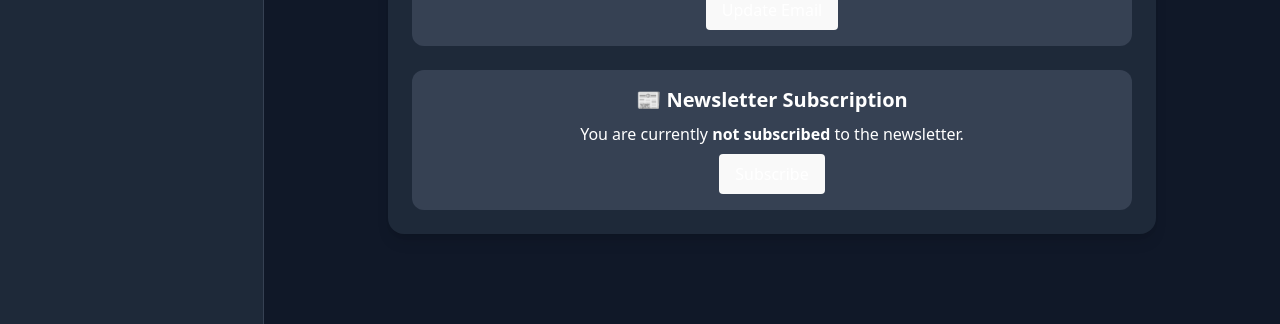
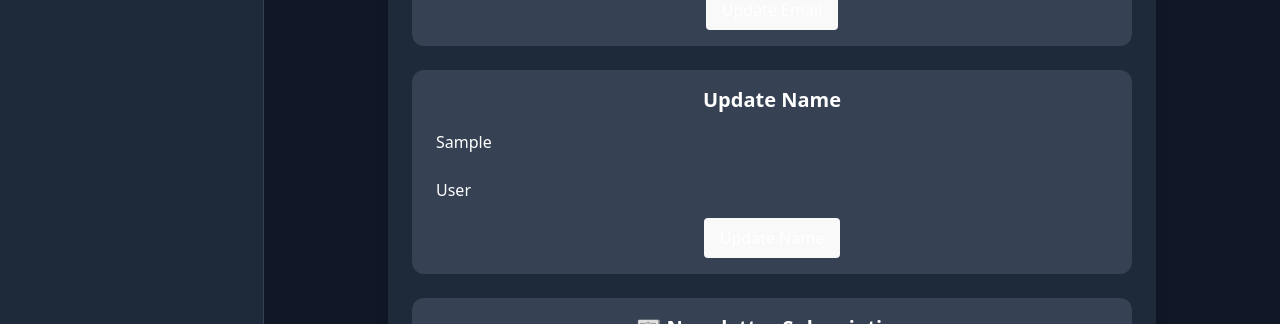
Before and after one commit to andreamarciano/code-atlas, a React (Vite) app in the folder frontend/: page /profile in a window 1280 px wide. Shown: the part 406-730 px from the top of the page. Built offline with nearby package versions, Linux system fonts and the light colour scheme; no server answers; sample sign-in values are in the browser's storage.

Commit message:
modify first/last name
new routes; personal data section modified;

```diff
--- a/frontend/src/pages/Profile/PersonalDataSection.tsx
+++ b/frontend/src/pages/Profile/PersonalDataSection.tsx
@@ -10,6 +10,12 @@ interface PersonalDataProps {
   setNewsletterStatus: (val: boolean) => void;
   newsletterMessage: string;
   setNewsletterMessage: (msg: string) => void;
+  newFirstName: string;
+  setNewFirstName: (name: string) => void;
+  newLastName: string;
+  setNewLastName: (name: string) => void;
+  nameMessage: string;
+  setNameMessage: (msg: string) => void;
 }
 
 export default function PersonalDataSection({
@@ -21,10 +27,17 @@ export default function PersonalDataSection({
   setNewsletterStatus,
   newsletterMessage,
   setNewsletterMessage,
+  newFirstName,
+  setNewFirstName,
+  newLastName,
+  setNewLastName,
+  nameMessage,
+  setNameMessage,
 }: PersonalDataProps) {
   const { user, setUser } = useUser();
   if (!user) return null;
 
+  // Change Email
   const handleEmailChange = async () => {
     try {
       const token = localStorage.getItem("token");
@@ -51,6 +64,7 @@ export default function PersonalDataSection({
     }
   };
 
+  // Toggle Newsletter
   const handleNewsletterToggle = async () => {
     try {
       const token = localStorage.getItem("token");
@@ -78,10 +92,55 @@ export default function PersonalDataSection({
     }
   };
 
+  // Change First/Last name
+  const handleNameChange = async () => {
+    const trimmedFirstName = newFirstName.trim();
+    const trimmedLastName = newLastName.trim();
+
+    if (
+      (trimmedFirstName !== "" && trimmedFirstName.length > 15) ||
+      (trimmedLastName !== "" && trimmedLastName.length > 15)
+    ) {
+      setNameMessage("First or Last name too long (max 15 characters)");
+      return;
+    }
+
+    const body: { firstName?: string; lastName?: string } = {};
+    if (trimmedFirstName !== "") body.firstName = trimmedFirstName;
+    if (trimmedLastName !== "") body.lastName = trimmedLastName;
+
+    if (Object.keys(body).length === 0) {
+      setNameMessage("Please enter a first or last name to update.");
+      return;
+    }
+
+    try {
+      const token = localStorage.getItem("token");
+
+      const res = await fetch("http://localhost:4000/api/profile/name", {
+        method: "PUT",
+        headers: {
+          "Content-Type": "application/json",
+          Authorization: `Bearer ${token}`,
+        },
+        body: JSON.stringify(body),
+      });
+
+      const data = await res.json();
+      if (!res.ok) throw new Error(data.error || "Unkown error");
+
+      setUser({ ...user, ...data });
+      localStorage.setItem("user", JSON.stringify({ ...user, ...data }));
+      setNameMessage("Name updated");
+    } catch (err) {
+      setNameMessage(`${err}`);
+    }
+  };
+
   return (
     <section className="bg-gray-800 rounded-2xl p-6 shadow-lg max-w-3xl mx-auto">
       <h2 className="text-2xl font-bold mb-6 flex items-center gap-2">
-        <ClipboardList className="w-6 h-6"/> Personal Data
+        <ClipboardList className="w-6 h-6" /> Personal Data
       </h2>
 
       {/* User Info */}
@@ -147,6 +206,42 @@ export default function PersonalDataSection({
         </div>
       </div>
 
+      {/* Name Update Form */}
+      <div className="bg-gray-700 p-4 rounded-xl mb-6">
+        <h3 className="text-xl font-semibold mb-2">Update Name</h3>
+        <div className="space-y-2">
+          <input
+            type="text"
+            value={newFirstName}
+            onChange={(e) => setNewFirstName(e.target.value)}
+            placeholder="First Name"
+            className="w-full p-2 rounded"
+          />
+          <input
+            type="text"
+            value={newLastName}
+            onChange={(e) => setNewLastName(e.target.value)}
+            placeholder="Last Name"
+            className="w-full p-2 rounded"
+          />
+          <button
+            onClick={handleNameChange}
+            className="px-4 py-2 bg-blue-600 hover:bg-blue-700 rounded text-white cursor-pointer"
+          >
+            Update Name
+          </button>
+          {nameMessage && (
+            <p
+              className={`text-sm ${
+                nameMessage.includes("✅") ? "text-green-400" : "text-red-400"
+              }`}
+            >
+              {nameMessage}
+            </p>
+          )}
+        </div>
+      </div>
+
       {/* Newsletter Toggle */}
       <div className="bg-gray-700 p-4 rounded-xl">
         <h3 className="text-xl font-semibold mb-2">
--- a/frontend/src/pages/Profile/Profile.tsx
+++ b/frontend/src/pages/Profile/Profile.tsx
@@ -22,11 +22,14 @@ export default function Profile() {
 
   // User Actions
   const [newEmail, setNewEmail] = useState(user?.email || "");
+  const [emailMessage, setEmailMessage] = useState("");
   const [newsletterStatus, setNewsletterStatus] = useState(
     user?.newsletter ?? false
   );
-  const [emailMessage, setEmailMessage] = useState("");
   const [newsletterMessage, setNewsletterMessage] = useState("");
+  const [newFirstName, setNewFirstName] = useState(user?.firstName || "");
+  const [newLastName, setNewLastName] = useState(user?.lastName || "");
+  const [nameMessage, setNameMessage] = useState("");
 
   /* Fetch User Data */
   useEffect(() => {
@@ -118,6 +121,12 @@ export default function Profile() {
             setNewsletterStatus={setNewsletterStatus}
             newsletterMessage={newsletterMessage}
             setNewsletterMessage={setNewsletterMessage}
+            newFirstName={newFirstName}
+            setNewFirstName={setNewFirstName}
+            newLastName={newLastName}
+            setNewLastName={setNewLastName}
+            nameMessage={nameMessage}
+            setNameMessage={setNameMessage}
           />
         )}
 
```
Also changed, not shown: 1 other file (tests, documents, lock files or other folders).
